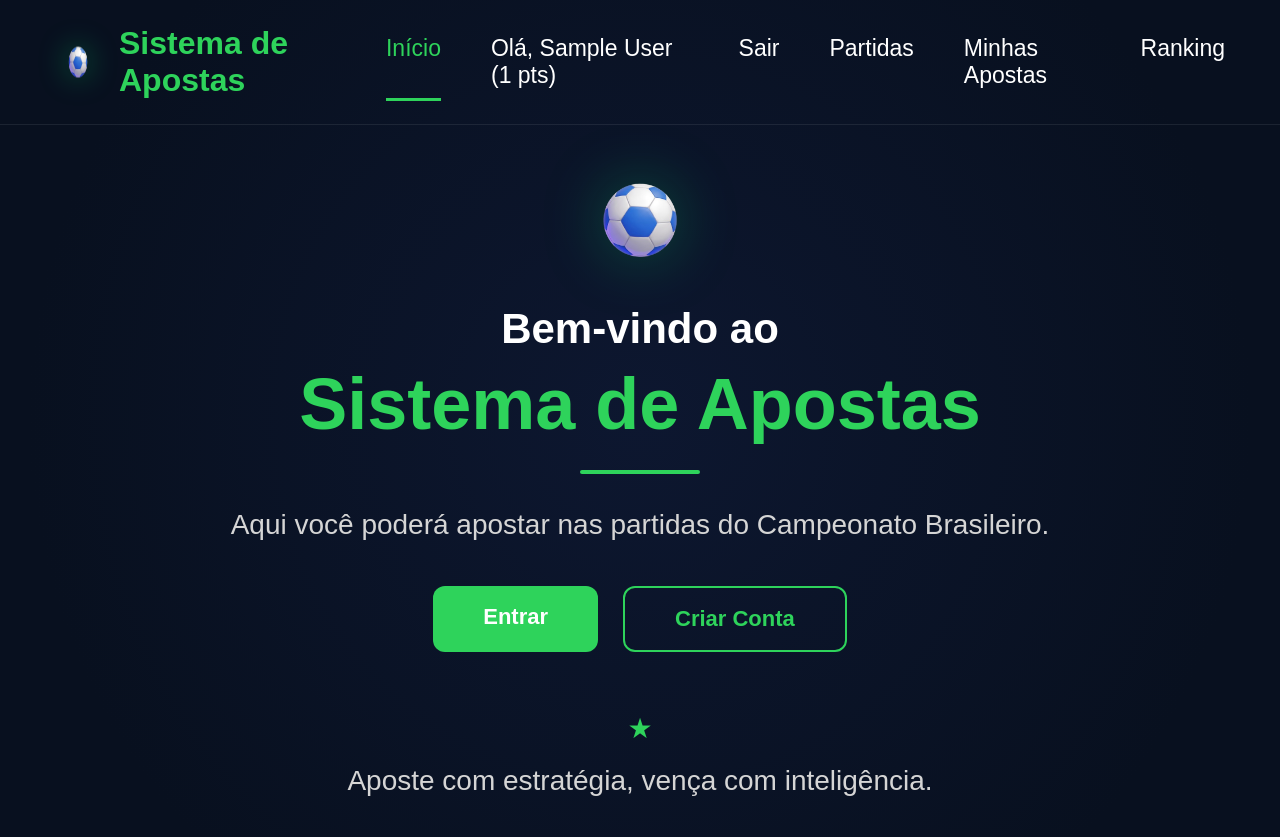
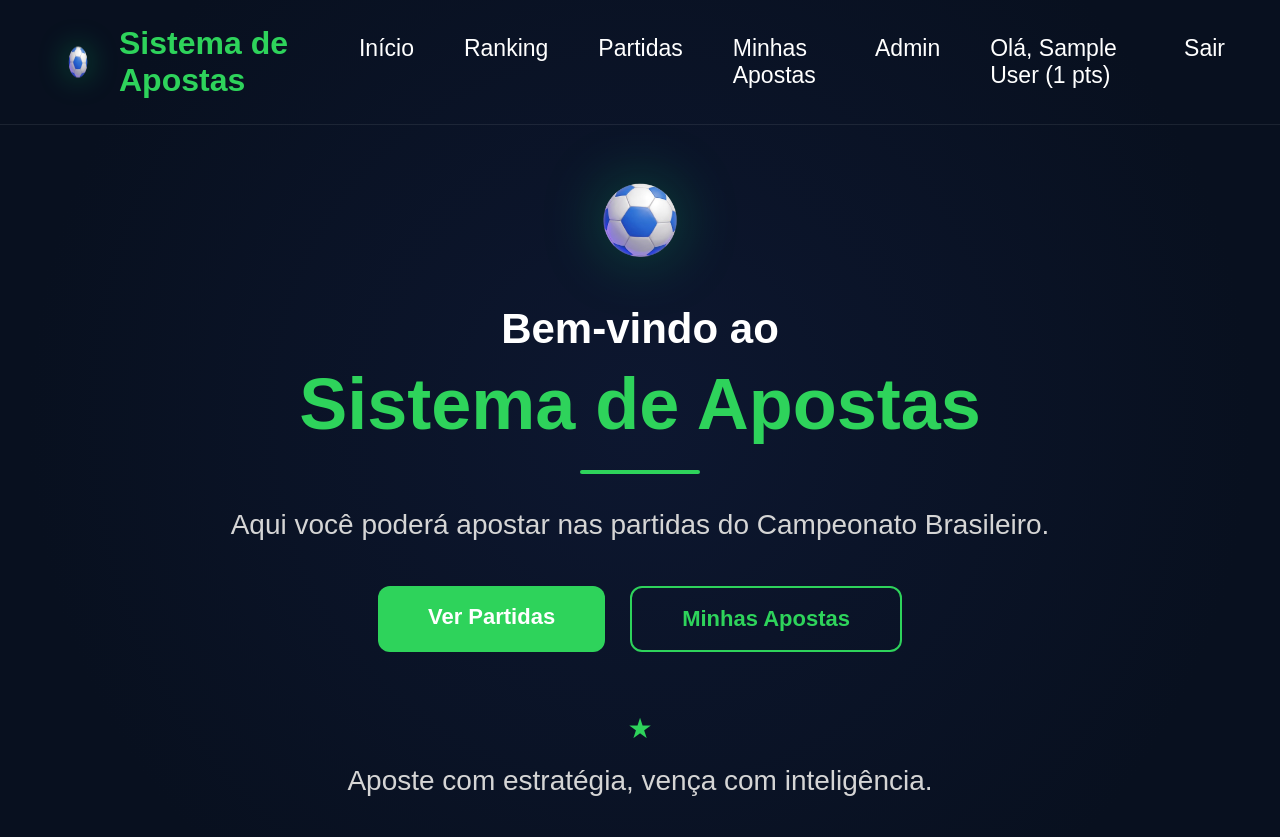
Before and after one commit to wgbarrufi/projeto-mae, a Flask app: page / in a window 1280 px wide. Run offline with Flask 3, Linux system fonts and the light colour scheme; the visitor is signed in with stand-in values (Sample User, id 1).

Commit message:
:arrows_counterclockwise: atualização 12+1/8/26

```diff
--- a/app.py
+++ b/app.py
@@ -1,5 +1,6 @@
 from flask import Flask, render_template, request, session, redirect, flash
 
+from repositories.aposta_repository import ApostaRepository
 from repositories.partida_repository import PartidaRepository
 
 from models.usuario import Usuario
@@ -72,6 +73,9 @@ def login():
             session["usuario_id"] = usuario.id
             session["usuario_nome"] = usuario.nome
             session["usuario_pontos"] = usuario.pontos
+            session["usuario_tipo"] = usuario.tipo
+
+            print(usuario.tipo)
 
             return redirect("/")
 
@@ -165,6 +169,9 @@ def ranking():
 )
 def encerrar_partida(partida_id):
 
+    if session.get("usuario_tipo") != "ADMIN":
+        return "Acesso negado"
+
     if request.method == "POST":
 
         gols_casa = int(
@@ -194,7 +201,53 @@ def encerrar_partida(partida_id):
         partida=partida
     )
 
+@app.route("/admin")
+def admin():
 
+    if session.get("usuario_tipo") != "ADMIN":
+        return "Acesso negado"
+
+    return render_template("admin.html")
+
+
+@app.route("/admin/partidas")
+def admin_partidas():
+
+    if session.get("usuario_tipo") != "ADMIN":
+        return "Acesso negado"
+
+    partidas = PartidaRepository().listar()
+
+    return render_template(
+        "admin_partidas.html",
+        partidas=partidas
+    )
+
+@app.route("/admin/usuarios")
+def admin_usuarios():
+
+    if session.get("usuario_tipo") != "ADMIN":
+        return "Acesso negado"
+
+    usuarios = UsuarioService().repository.listar()
+
+    return render_template(
+        "admin_usuarios.html",
+        usuarios=usuarios
+    )
+
+@app.route("/admin/apostas")
+def admin_apostas():
+
+    if session.get("usuario_tipo") != "ADMIN":
+        return "Acesso negado"
+
+    apostas = ApostaRepository().listar()
+
+    return render_template(
+        "admin_apostas.html",
+        apostas=apostas
+    )
 
 
 
--- a/templates/base.html
+++ b/templates/base.html
@@ -25,9 +25,25 @@
 
     <nav>
 
-        <a class="ativo" href="/">Início</a>
+        <a href="/">Início</a>
 
-        {% if session.get('usuario_nome') %}
+        <a href="/ranking">Ranking</a>
+
+        {% if session.get('usuario_id') %}
+
+            <a href="/partidas">
+                Partidas
+            </a>
+
+            <a href="/minhas-apostas">
+                Minhas Apostas
+            </a>
+
+            {% if session.get("usuario_tipo") == "ADMIN" %}
+                <a href="/admin">
+                    Admin
+                </a>
+            {% endif %}
 
             <a href="#">
                 Olá, {{ session.get('usuario_nome') }}
@@ -40,15 +56,15 @@
 
         {% else %}
 
-            <a href="/login">Entrar</a>
+            <a href="/login">
+                Entrar
+            </a>
 
-            <a href="/cadastro">Cadastro</a>
+            <a href="/cadastro">
+                Cadastro
+            </a>
 
         {% endif %}
-
-        <a href="/partidas">Partidas</a>
-        <a href="/minhas-apostas">Minhas Apostas</a>
-        <a href="/ranking">Ranking</a>
 
     </nav>
 
--- a/templates/index.html
+++ b/templates/index.html
@@ -24,19 +24,29 @@ Sistema de Apostas
 
     <div class="botoes">
 
+    {% if session.get("usuario_id") %}
+
+        <a href="/partidas" class="btn-verde">
+            Ver Partidas
+        </a>
+
+        <a href="/minhas-apostas" class="btn-outline">
+            Minhas Apostas
+        </a>
+
+    {% else %}
+
         <a href="/login" class="btn-verde">
-
             Entrar
-
         </a>
 
         <a href="/cadastro" class="btn-outline">
-
             Criar Conta
-
         </a>
 
-    </div>
+    {% endif %}
+
+</div>
 
     <div class="divisor">
 
```
Also changed, not shown: templates/admin.html (added, +31 -0 lines), templates/admin_partidas.html (added, +61 -0 lines), templates/admin_usuarios.html (added, +33 -0 lines), tornar_admin.py (added, +16 -0 lines). Lines whose indentation alone changed are shown as unchanged.
